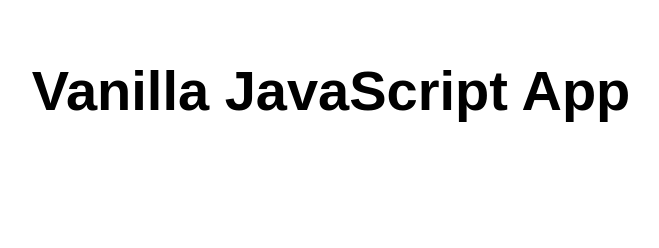
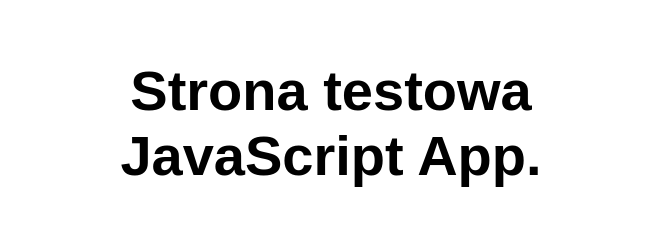
Before and after one commit to gblajer/StaticWebApp, a website: page src/index.html in a window 1280 px wide. Shown: the whole page, without its empty margins (309-968 px from the left). Drawn offline with Linux system fonts and the light colour scheme.

Commit message:
Update index.html

```diff
--- a/src/index.html
+++ b/src/index.html
@@ -5,12 +5,12 @@
   <meta charset="UTF-8">
   <meta name="viewport" content="width=device-width, initial-scale=1.0">
   <link rel="stylesheet" href="styles.css">
-  <title>Vanilla JavaScript App</title>
+  <title>Strona testowa JavaScript App</title>
 </head>
 
 <body>
   <main>
-    <h1>Vanilla JavaScript App</h1>
+    <h1>Strona testowa JavaScript App.</h1>
   </main>
 </body>
 
```
